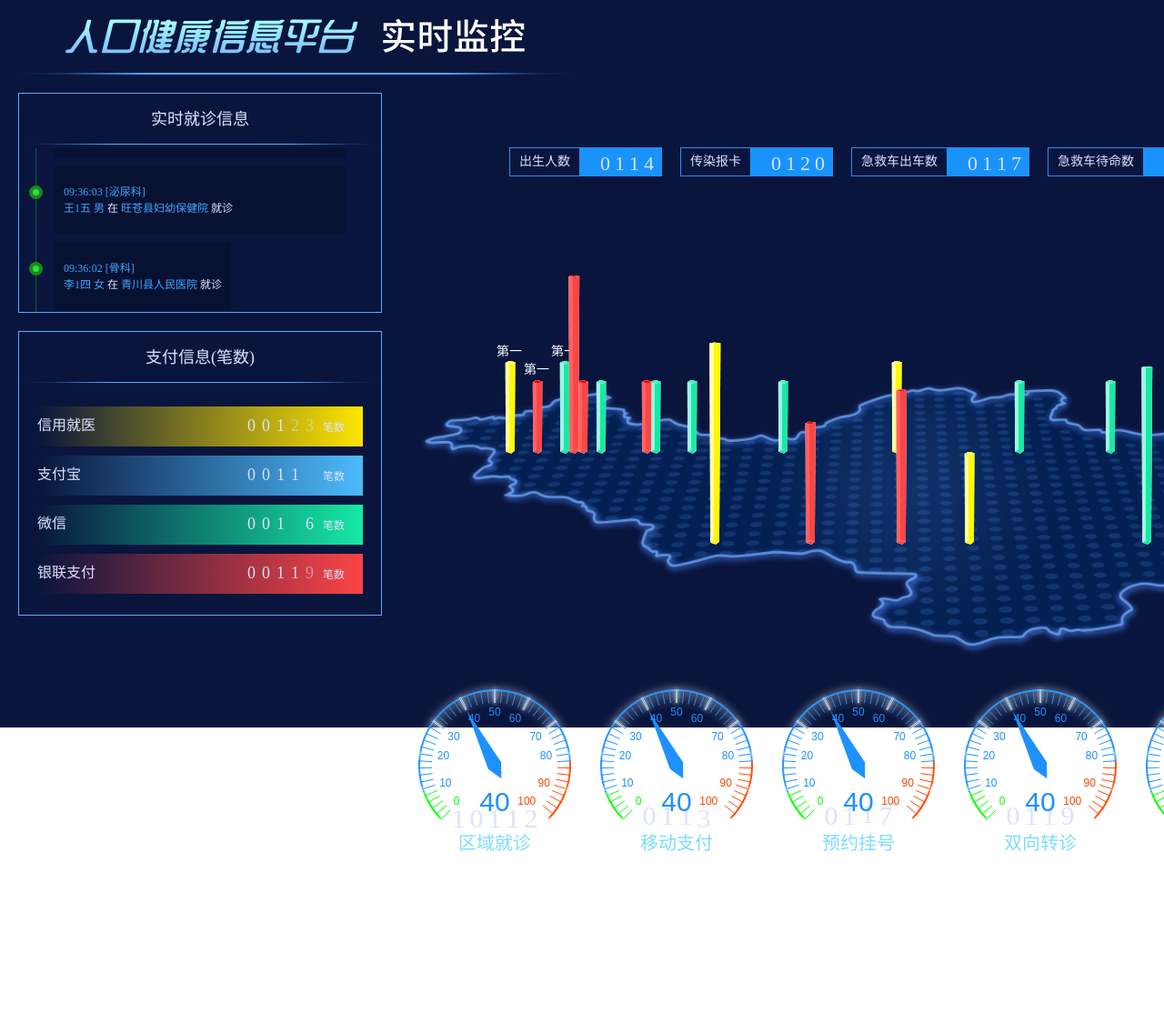
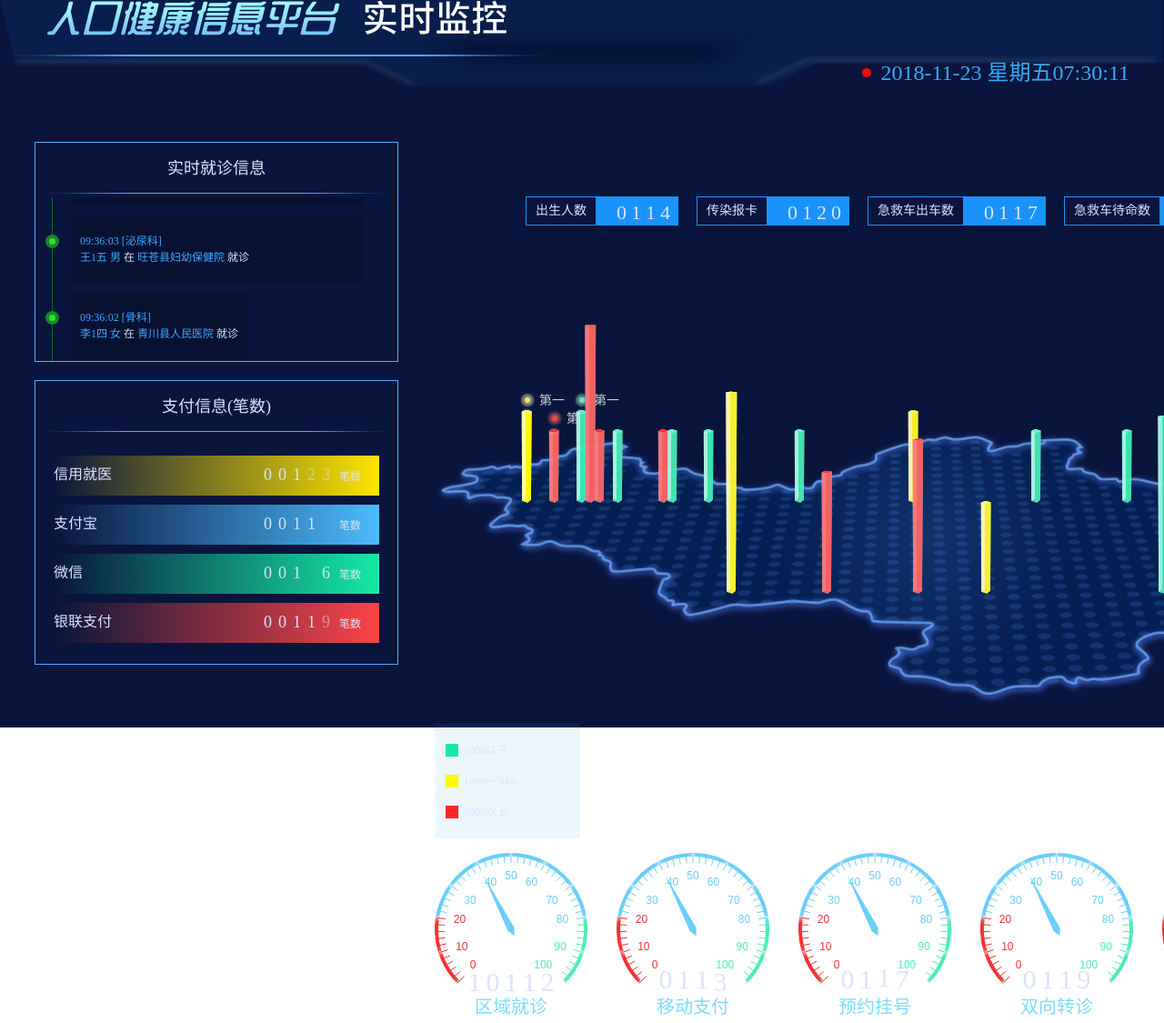
Before and after one commit to chuyangtai/fyMap, a plain HTML site: page index.html in a window 1280 px wide. Shown: the top 1125 px of the page at 91% size. Before the commit the page ends 972 px from the top, so only its background shows below. Drawn offline with Linux system fonts and the light colour scheme; animation ran at ten frames a second; a web font is replaced by a local one.

Commit message:
修改-样式

```diff
--- a/index.html
+++ b/index.html
@@ -7,10 +7,11 @@
 </head>
 <body>
     <div class="page page-index" id="page-index">
-        <div class="flex justify-between items-start">
+        <div class="title-bg">
             <div class="title"></div>
+            <date></date>
         </div>
-        <div class="flex items-start mt20">
+        <div class="content flex items-start mt20">
             <div>
                 <div class="module-case patients-case">
                     <p class="title-bar">实时就诊信息</p>
@@ -25,9 +26,15 @@
             </div>
 
             <div class="charts">
-
                 <tabs></tabs>
                 <canvas id="map" width="904" height="540">canvas</canvas>
+                <div class="legend">
+                    <ul>
+                        <li class="flex items-center"> <div class="level-1"></div><span>1000以下</span></li>
+                        <li class="flex items-center"> <div class="level-2"></div><span>1000～5000</span></li>
+                        <li class="flex items-center"> <div class="level-3"></div><span>5000以上</span></li>
+                    </ul>
+                </div>
                 <div>
                     <stats></stats>
                 </div>
--- a/js/cMap.js
+++ b/js/cMap.js
@@ -32,7 +32,6 @@ var Face=function (spot1,spot2,spot3,spot4,color) {
         ctx.shadowBlur=0.01;
         ctx.shadowColor="#fff";
         //ctx.fillStyle = "rgba("+parseInt(Math.random()*255)+","+parseInt(Math.random()*255)+","+parseInt(Math.random()*255)+",0.2)";
-        var grad = ctx.createLinearGradient(0, 0, 100, 0);
         ctx.fillStyle = this.color;
         ctx.fill();
     }
@@ -47,9 +46,8 @@ var Rectangle =function (centerX,centerY,width,height,color1,color2,color3,text)
     this.width=width;
     this.height=height;
     this.sopts=[];
-    //console.log(this.height)
     this._drawSpots=function () {
-        console.log(this.height)
+        //console.log(this.height)
         this.sopts.push(new Spot(centerX, centerY, 0, 0, 0));//上0132，下6754
         this.sopts.push(new Spot(centerX, centerY, 0, -this.height,0));
         this.sopts.push(new Spot(centerX, centerY, -this.width, -this.height,0));
@@ -79,12 +77,22 @@ var Rectangle =function (centerX,centerY,width,height,color1,color2,color3,text)
             //文字描绘
             if(text){
                 //console.log(text);
+                ctx.shadowBlur=3;
+                ctx.globalAlpha=0.66;
+                ctx.arc(centerX+2,centerY-height-8,3,0,2*Math.PI);
+                ctx.fill();
+                ctx.beginPath();
+                ctx.globalAlpha=0.24;
+                ctx.arc(centerX+2,centerY-height-8,7,0,2*Math.PI);
+                ctx.fill();
+                ctx.beginPath();
                 ctx.shadowBlur=0;
+                ctx.globalAlpha=0.8;
                 ctx.font = '14px Microsoft Yahei';
-                ctx.textAlign = 'center';
+                ctx.textAlign = 'left';
                 ctx.textBaseline = 'bottom';
                 ctx.fillStyle = '#fff';
-                ctx.fillText(text, centerX, centerY-height);
+                ctx.fillText(text, centerX+15, centerY-height);
             }
         }
 
--- a/js/main.js
+++ b/js/main.js
@@ -351,10 +351,10 @@
                     radius: '100%',
                     axisLine: {            // 坐标轴线
                         lineStyle: {       // 属性lineStyle控制线条样式
-                            color: [[0.09, 'lime'],[0.82, '#1e90ff'],[1, '#ff4500']],
-                            width: 2,
+                            color: [[0.2, '#F43335'],[0.8, '#6BCEFC'],[1, '#4DECBA']],
+                            width: 4,
                             shadowColor : '#fff', //默认透明
-                            shadowBlur: 10
+                            shadowBlur: 5
                         }
                     },
                     axisLabel: {            // 坐标轴小标记
@@ -366,11 +366,11 @@
                         }
                     },
                     axisTick: {            // 坐标轴小标记
-                        length :15,        // 属性length控制线长
+                        length :11,        // 属性length控制线长
                         lineStyle: {       // 属性lineStyle控制线条样式
                             color: 'auto',
                             shadowColor : '#fff', //默认透明
-                            shadowBlur: 10
+                            shadowBlur: 0
                         }
                     },
                     splitLine: {           // 分隔线
@@ -385,22 +385,13 @@
                     pointer: {           // 分隔线
                         shadowColor : '#fff', //默认透明
                         shadowBlur: 2,
-                        size:5
+                        width:4
                     },
                     title : {
-                        textStyle: {       // 其余属性默认使用全局文本样式，详见TEXTSTYLE
-                            fontSize: 20,
-                            fontStyle: 'italic',
-                            color: '#fff',
-                            shadowColor : '#fff', //默认透明
-                            shadowBlur: 10,
-                        }
+                        show:false
                     },
                     detail : {
-                        offsetCenter: [0, '50%'],       // x, y，单位px
-                        textStyle: {       // 其余属性默认使用全局文本样式，详见TEXTSTYLE
-                            color: '#fff'
-                        }
+                        show: false
                     },
                     data:[{value: 40, name: ''}]
                 }]
```
Also changed, not shown: content/all.css.
